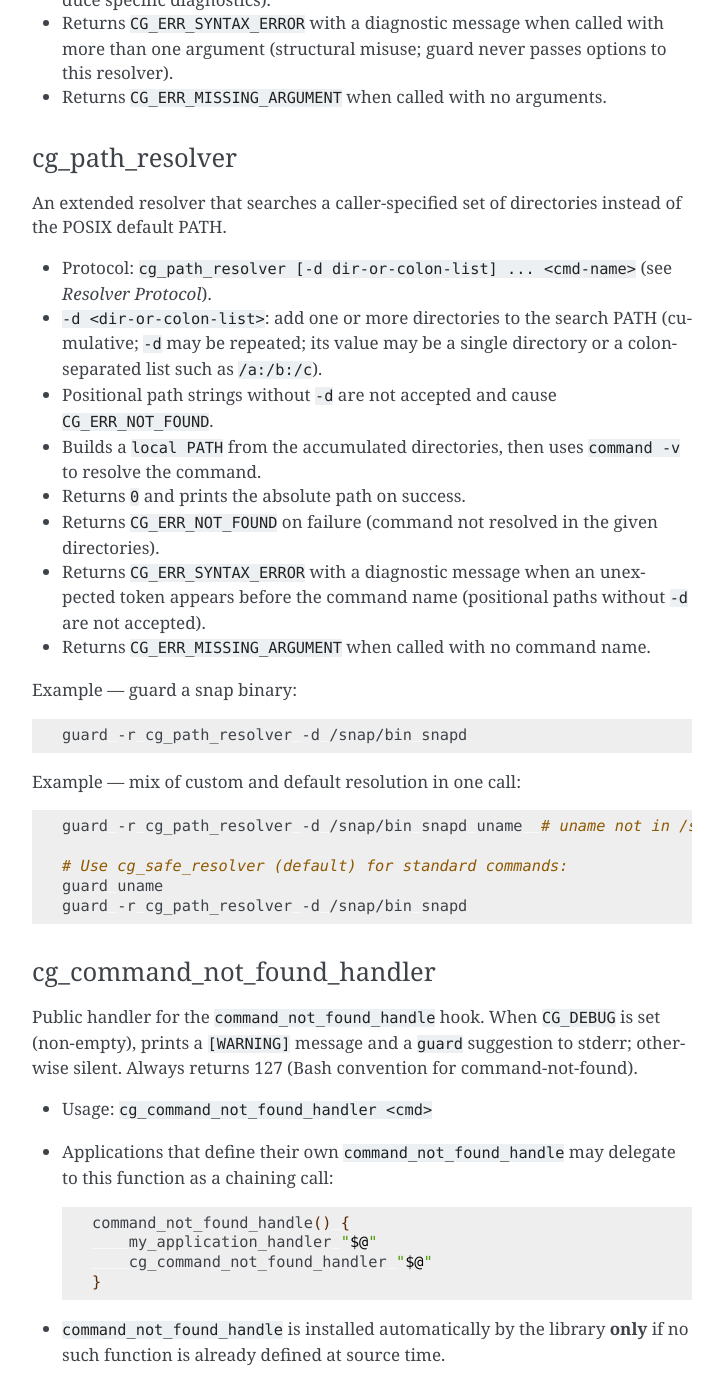
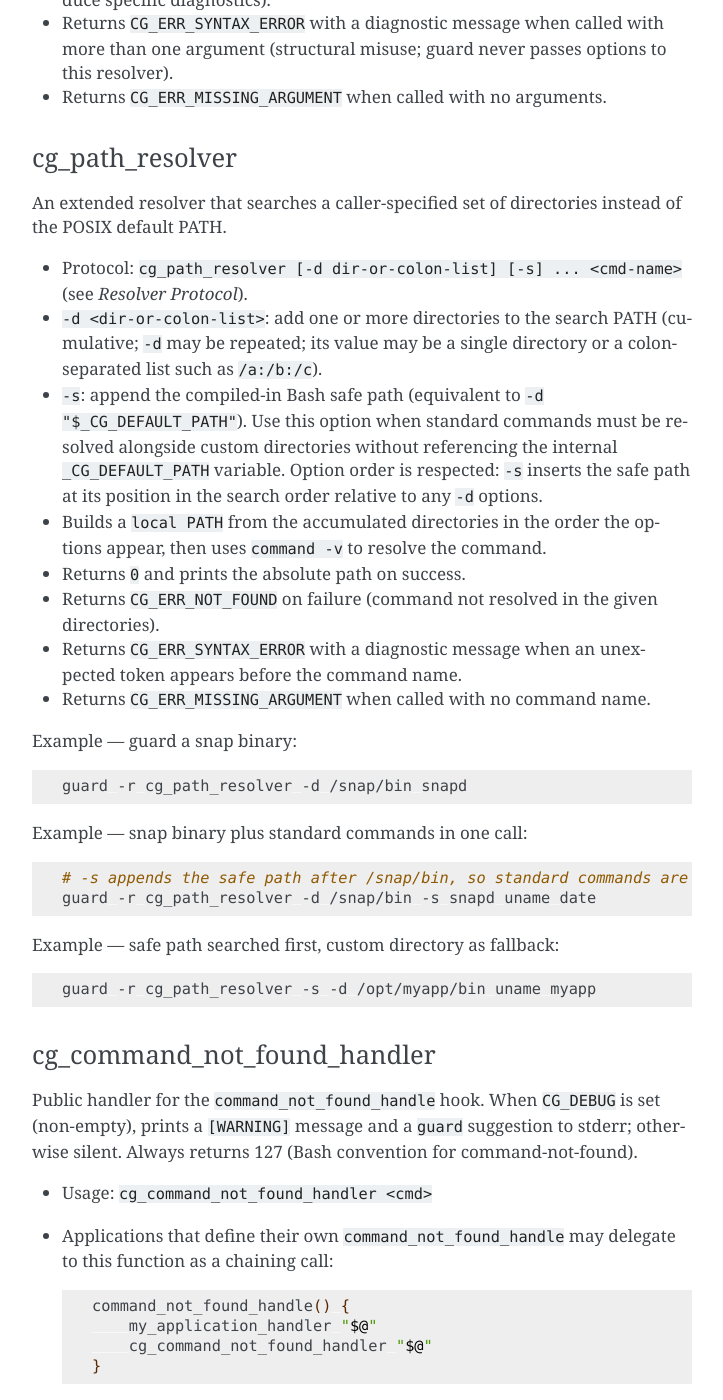
Before and after one commit to CriticalOptimisation/bash-deploy-libs, a Sphinx documentation site: the page built from docs/libraries/command_guard.rst, in a window 1280 px wide and 1400 px high, scrolled down 3561 px. Shown: the whole window, without its empty margins (388-1111 px from the left). Built offline with Sphinx 7.4.7, drawn with Linux system fonts in a browser that asks for light colours; some of the changed text lies outside the part shown.

Commit message:
feat(cg_path_resolver): add -s option for safe-path extension; fix stale docs
Add -s to cg_path_resolver: equivalent to -d "$_CG_DEFAULT_PATH" but
through the public API, making _CG_DEFAULT_PATH an internal detail.
Option order is preserved — -s inserts the safe path at its position
relative to any -d options, so callers control search priority.

Fix documentation:
- Remove stale "colon-separated positional arguments" text from the
  cg_path_resolver API section and Known Limitations (positional form
  was removed in a prior round).
- Replace the old "two separate guard calls" workaround example with
  an example using -d /snap/bin -s.

Add 5 tests covering: -s alone, -s with unknown command, -d then -s,
-s then -d, and -d without -s (standard command not found).

Co-Authored-By: Claude Sonnet 4.6 <noreply@anthropic.com>

```diff
--- a/docs/libraries/command_guard.rst
+++ b/docs/libraries/command_guard.rst
@@ -174,21 +174,23 @@ cg_path_resolver
 An extended resolver that searches a caller-specified set of directories instead
 of the POSIX default PATH.
 
-- Protocol: ``cg_path_resolver [-d dir-or-colon-list] ... <cmd-name>``
+- Protocol: ``cg_path_resolver [-d dir-or-colon-list] [-s] ... <cmd-name>``
   (see *Resolver Protocol*).
 - ``-d <dir-or-colon-list>``: add one or more directories to the search PATH
   (cumulative; ``-d`` may be repeated; its value may be a single directory or a
   colon-separated list such as ``/a:/b:/c``).
-- Positional path strings without ``-d`` are not accepted and cause
-  ``CG_ERR_NOT_FOUND``.
-- Builds a ``local PATH`` from the accumulated directories, then uses
-  ``command -v`` to resolve the command.
+- ``-s``: append the compiled-in Bash safe path (equivalent to
+  ``-d "$_CG_DEFAULT_PATH"``). Use this option when standard commands must be
+  resolved alongside custom directories without referencing the internal
+  ``_CG_DEFAULT_PATH`` variable. Option order is respected: ``-s`` inserts the
+  safe path at its position in the search order relative to any ``-d`` options.
+- Builds a ``local PATH`` from the accumulated directories in the order the
+  options appear, then uses ``command -v`` to resolve the command.
 - Returns ``0`` and prints the absolute path on success.
 - Returns ``CG_ERR_NOT_FOUND`` on failure (command not resolved in the given
   directories).
 - Returns ``CG_ERR_SYNTAX_ERROR`` with a diagnostic message when an unexpected
-  token appears before the command name (positional paths without ``-d`` are
-  not accepted).
+  token appears before the command name.
 - Returns ``CG_ERR_MISSING_ARGUMENT`` when called with no command name.
 
 Example — guard a snap binary:
@@ -197,15 +199,18 @@ Example — guard a snap binary:
 
    guard -r cg_path_resolver -d /snap/bin snapd
 
-Example — mix of custom and default resolution in one call:
+Example — snap binary plus standard commands in one call:
 
 .. code-block:: bash
 
-   guard -r cg_path_resolver -d /snap/bin snapd uname  # uname not in /snap/bin → fails
+   # -s appends the safe path after /snap/bin, so standard commands are also found:
+   guard -r cg_path_resolver -d /snap/bin -s snapd uname date
 
-   # Use cg_safe_resolver (default) for standard commands:
-   guard uname
-   guard -r cg_path_resolver -d /snap/bin snapd
+Example — safe path searched first, custom directory as fallback:
+
+.. code-block:: bash
+
+   guard -r cg_path_resolver -s -d /opt/myapp/bin uname myapp
 
 cg_command_not_found_handler
 ~~~~~~~~~~~~~~~~~~~~~~~~~~~~~
@@ -377,9 +382,10 @@ Known Limitations
 
 - ``cg_safe_run`` hard-aborts the entire script on a PATH violation; there is no
   mechanism to catch or recover from it. This is by design.
-- ``cg_path_resolver`` searches only the directories supplied via ``-d`` or
-  colon-separated positional arguments. It does not fall back to the POSIX
-  default PATH; if you need both custom and standard locations, list them all.
+- ``cg_path_resolver`` searches only the directories supplied via ``-d`` and/or
+  ``-s``. It does not fall back to the POSIX default PATH unless ``-s`` is
+  present; list all required directories explicitly or add ``-s`` to include
+  the standard locations.
 - The ``command_not_found_handle`` hook is a single global resource. The library
   installs it only if unclaimed; applications that need their own handler should
   define it before sourcing the library, or chain via
```
Also changed, not shown: 2 other files.
